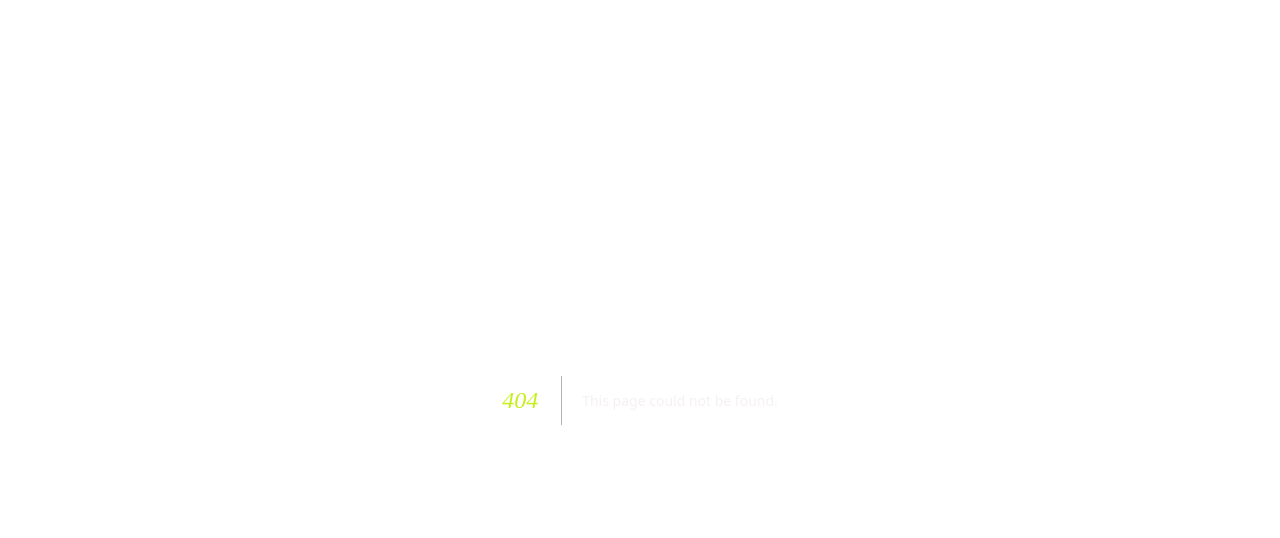
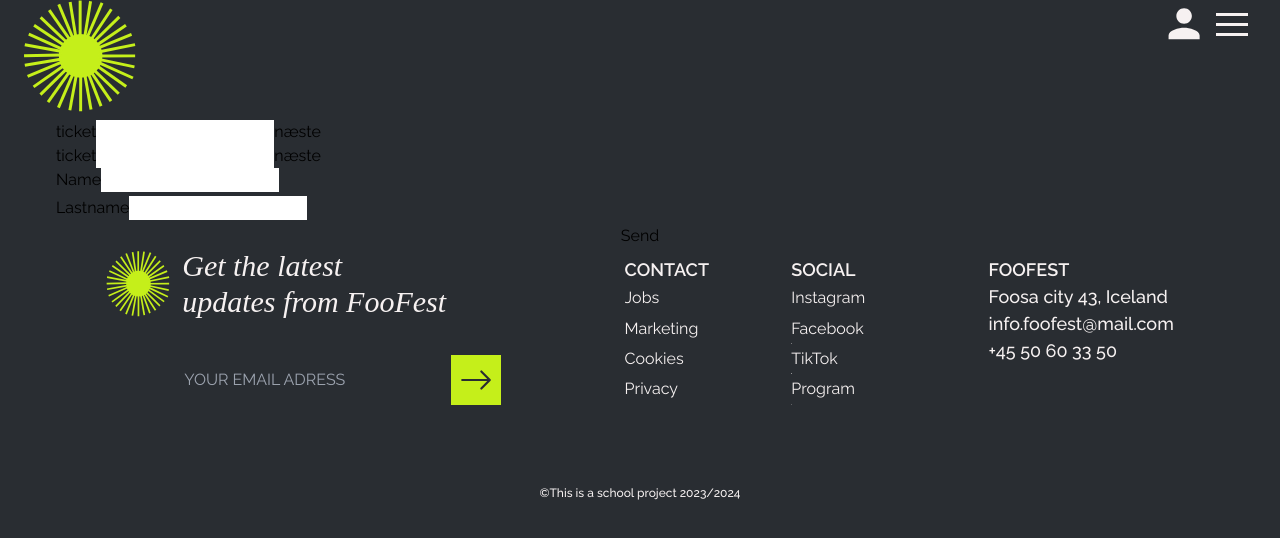
Before and after one commit to TheImpatientz/foofest_exam, a Next.js app: page /postTest in a window 1280 px wide. Before the commit this address had no page. Shown: the top 538 px of the page. Built offline with nearby package versions, Linux system fonts and the light colour scheme.

Commit message:
post request connected, burger

```diff
--- a/package.json
+++ b/package.json
@@ -9,6 +9,7 @@
     "lint": "next lint"
   },
   "dependencies": {
+    "hamburger-react": "^2.5.0",
     "next": "14.0.3",
     "react": "^18",
     "react-dom": "^18"
--- a/src/app/globals.css
+++ b/src/app/globals.css
@@ -13,7 +13,7 @@
 }
 body {
   background-color: var(--primary-color);
-  margin: 20px;
+  /* margin: 20px; */
 }
 /* Fonte */
 h1 {
@@ -56,8 +56,8 @@ a {
 /* Mobil */
 @media (max-width: 768px) {
   body {
-    margin-left: 1.25rem;
-    margin-right: 1.25rem;
+    /* margin-left: 1.25rem;
+    margin-right: 1.25rem; */
   }
   h2 {
     font-size: 2rem;
--- a/src/app/page.jsx
+++ b/src/app/page.jsx
@@ -7,6 +7,7 @@ import Header from "@/components/Header";
 import HeaderTwo from "@/components/HeaderTwo";
 import Labelinput from "@/components/Labelinput";
 import Layout from "@/components/Layout";
+import OurLink from "@/components/OurLink";
 import PrimaryButton from "@/components/PrimaryButton";
 import ProgramContent from "@/components/ProgramContent";
 import ProgramItem from "@/components/ProgramItem";
@@ -14,9 +15,8 @@ import RadioBtn from "@/components/RadioBtn";
 import SecondaryButton from "@/components/SecondaryButton";
 import YourPurchase from "@/components/YourPurchase";
 import Plusminus from "@/components/plusminus";
+
 import { useState } from "react";
-
-// import Link from "@/components/Link";
 
 export default function Home() {
   //metode til at få vist "flere sider" ligesom i matasquizzen
@@ -25,28 +25,9 @@ export default function Home() {
   const testArray = ["test", "test", "test", "test"];
   return (
     <Layout>
-      <form action="">
-        {visible === 1 && (
-          <section>
-            <p>ja</p>
-            <PrimaryButton
-              action={() => {
-                setVisible((o) => o + 1);
-              }}
-            />
-          </section>
-        )}
-        {visible === 2 && (
-          <section>
-            <p>nej</p>
-            <PrimaryButton
-              action={() => {
-                setVisible((o) => o + 1);
-              }}
-            />
-          </section>
-        )}
-      </form>
+      <h1>hallo</h1>
+
+      <OurLink text="Klik her til test post siden" href="/postTest" />
     </Layout>
   );
 }
--- /dev/null
+++ b/src/app/postTest/page.jsx
@@ -0,0 +1,88 @@
+"use client";
+
+import Layout from "@/components/Layout";
+
+let orderObj = {};
+
+function send(formData) {
+  const newOrder = {
+    firstname: formData.get("name"),
+    lastname: formData.get("lastname"),
+    streetadress: "hello",
+    zipcode: "newTraitArray",
+    city: "3",
+    email: null,
+    phone: 23,
+    landcode: "45",
+    day: 26,
+    month: 4,
+    year: 2000,
+  };
+  //console.log(newOrder);
+  postOrder(orderObj);
+}
+
+async function postOrder(data) {
+  let headersList = {
+    apikey: "eyJhbGciOiJIUzI1NiIsInR5cCI6IkpXVCJ9.eyJpc3MiOiJzdXBhYmFzZSIsInJlZiI6InBmZGZ3YXVmeXR3ZHVyb3BuZHl0Iiwicm9sZSI6ImFub24iLCJpYXQiOjE2OTY4NDY3NzMsImV4cCI6MjAxMjQyMjc3M30.cX_qLqrbHMXj2dbzqfm88QbNPlMAXYOy8OQkNapHWG8",
+    "Content-Type": "application/json",
+    Prefer: "return=representation",
+  };
+  let bodyContent = JSON.stringify(data);
+
+  let response = await fetch("https://pfdfwaufytwduropndyt.supabase.co/rest/v1/personal_informations", {
+    method: "POST",
+    body: bodyContent,
+    headers: headersList,
+  });
+
+  let answer = await response.json();
+  return answer;
+}
+
+function addTicket(formData) {
+  const input = formData.get("ticket");
+  console.log(input);
+  orderObj.lastname = input;
+  console.log(orderObj);
+}
+function addCamp(formData) {
+  const input = formData.get("camp");
+  console.log(input);
+  orderObj.camp = input;
+  console.log(orderObj);
+}
+
+export default function postTest() {
+  return (
+    <Layout>
+      <form action={addTicket}>
+        <label htmlFor="ticket">
+          ticket
+          <input type="text" id="ticket" name="ticket" />
+        </label>
+        <button type="submit">næste</button>
+      </form>
+
+      <form action={addCamp}>
+        <label htmlFor="camp">
+          ticket
+          <input type="text" id="camp" name="camp" />
+        </label>
+        <button type="submit">næste</button>
+      </form>
+
+      <form action={send} className="flex flex-col gap-1">
+        <label htmlFor="name">
+          Name
+          <input type="text" id="name" name="name" />
+        </label>
+        <label htmlFor="lastname">
+          Lastname
+          <input type="text" id="lastname" name="lastname" />
+        </label>
+        <button type="submit">Send</button>
+      </form>
+    </Layout>
+  );
+}
--- /dev/null
+++ b/src/app/tickets/page.jsx
@@ -0,0 +1,10 @@
+import HeaderTwo from "@/components/HeaderTwo";
+import Layout from "@/components/Layout";
+
+export default function tickets() {
+  return (
+    <Layout>
+      <HeaderTwo page="Tickets" />
+    </Layout>
+  );
+}
--- a/src/components/Footer.jsx
+++ b/src/components/Footer.jsx
@@ -1,12 +1,12 @@
 import Newsletter from "./Newsletter";
-import Link from "./Link";
+import OurLink from "./OurLink";
 
 export default function Footer() {
   return (
     <>
       <div className="grid grid-rows-3 w-4/5 ml-auto mr-auto md:w-auto md:grid-rows-1 md:grid-cols-[auto]">
         <Newsletter></Newsletter>
-        <div className="mt-auto mb-auto md:col-start-3 md:mt-2 md:ml-6 md:mr-auto md:ml-auto">
+        <div className="mt-auto mb-auto md:col-start-3 md:mt-2 md:mr-auto md:ml-auto">
           <p className="font-semibold">FOOFEST</p>
           <p>Foosa city 43, Iceland</p>
           <p>info.foofest@mail.com</p>
@@ -15,17 +15,17 @@ export default function Footer() {
         <div className="flex justify-between  mt-2 md:col-start-2 md:row-start-1 md:justify-around">
           <div>
             <p className="font-semibold">CONTACT</p>
-            <Link text="Jobs" size="small" href="/"></Link>
-            <Link text="Marketing" size="small" href="/"></Link>
-            <Link text="Cookies" size="small" href="/"></Link>
-            <Link text="Privacy" size="small" href="/"></Link>
+            <OurLink text="Jobs" size="small" href="/"></OurLink>
+            <OurLink text="Marketing" size="small" href="/"></OurLink>
+            <OurLink text="Cookies" size="small" href="/"></OurLink>
+            <OurLink text="Privacy" size="small" href="/"></OurLink>
           </div>
           <div>
             <p className="font-semibold">SOCIAL</p>
-            <Link text="Instagram" size="small" href="/"></Link>
-            <Link text="Facebook" size="small" href="/"></Link>
-            <Link text="TikTok" size="small" href="/"></Link>
-            <Link text="Program" size="small" href="/"></Link>
+            <OurLink text="Instagram" size="small" href="/"></OurLink>
+            <OurLink text="Facebook" size="small" href="/"></OurLink>
+            <OurLink text="TikTok" size="small" href="/"></OurLink>
+            <OurLink text="Program" size="small" href="/"></OurLink>
           </div>
         </div>
       </div>{" "}
--- a/src/components/Header.jsx
+++ b/src/components/Header.jsx
@@ -1,6 +1,15 @@
+"use client";
+import { Fade as Hamburger } from "hamburger-react";
+import { useState } from "react";
+import OurLink from "./OurLink";
+
+//Burgermenu icon + animation installeret fra https://hamburger-react.netlify.app (installeret 5/12/23)
+
 export default function Header() {
+  const [isOpen, setOpen] = useState(false);
+  const color = isOpen ? "#292d32" : "#f6f1f1";
   return (
-    <header className=" flex justify-between mb-2">
+    <header className={`flex justify-between mb-2 relative ${isOpen && "fixed"}`}>
       <a href="/">
         {" "}
         <svg className="md:h-28 md:w-28" width="57" height="57" viewBox="0 0 113 112" fill="none" xmlns="http://www.w3.org/2000/svg">
@@ -48,13 +57,29 @@ export default function Header() {
           />
         </svg>
 
-        {/* her skal burger menuen være i stedet for nedestående svg */}
-        <svg className="md:h-12 md:w-12 cursor-pointer mt-1" width="43" height="25" viewBox="0 0 43 28" fill="none" xmlns="http://www.w3.org/2000/svg">
-          <rect x="0.586792" y="0.47168" width="41.8194" height="5.90874" fill="#F6F1F1" />
-          <rect x="0.586792" y="10.812" width="41.8194" height="5.90874" fill="#F6F1F1" />
-          <rect x="0.586792" y="21.1523" width="41.8194" height="5.90874" fill="#F6F1F1" />
-        </svg>
+        <div className={`z-20 ${isOpen && "fixed right-0"}`}>
+          <Hamburger toggled={isOpen} toggle={setOpen} color={color} />
+        </div>
       </div>
+
+      <nav className={` ${isOpen ? "" : "translate-x-full"} flex items-center justify-center fixed top-0 right-0 transition-transform duration-500 ease-in-out bg-[var(--accent-color)] text-[var(--primary-color)] w-full md:w-1/2 h-screen z-10`}>
+        <ul className="flex flex-col items-center">
+          <li>
+            <OurLink size="big" text="Tickets" color="dark" href="/tickets" />
+          </li>
+          <li>
+            <OurLink size="big" text="Program" color="dark" href="/program" />
+          </li>
+          <li>
+            {" "}
+            <OurLink size="big" text="Campingspots" color="dark" href="/" />
+          </li>
+          <li>
+            {" "}
+            <OurLink size="big" text="About us" color="dark" href="/" />
+          </li>
+        </ul>
+      </nav>
     </header>
   );
 }
--- a/src/components/Link.jsx
+++ b/src/components/OurLink.jsx
@@ -1,14 +1,15 @@
+import Link from "next/link";
 import style from "@/components/Link.module.css";
 
 //Komponentet skal have en size, text og en href. size kan være enten "big" eller "small" (big til burger-menu og small til footer)
 //Hvis linket skal være i vores primary color (mørk), skal color tilføjes og sættes til "dark"
-export default function Link({ text, size, color, href }) {
+export default function OurLink({ text, size, color, href }) {
   const linkSize = size === "big" ? "md:text-7xl" : size === "small" ? "text-base" : "";
   const deskBigSize = size === "big" ? "text-3xl" : "";
 
   return (
-    <a href={href} className={` ${style.a} ${deskBigSize} ${linkSize} ${color === "dark" && style.burger_a}`}>
+    <Link href={href} className={` ${style.a} ${deskBigSize} ${linkSize} ${color === "dark" && style.burger_a}`}>
       {text}
-    </a>
+    </Link>
   );
 }
--- a/src/components/PrimaryButton.jsx
+++ b/src/components/PrimaryButton.jsx
@@ -1,8 +1,6 @@
 export default function PrimaryButton() {
   return (
-    <button
-      onClick={onClick}
-      className="bg-[#c5ef1a] mt-3 font-semibold w-full p-3 px-3  text-[15px] md:p-4 md:px-4 text-[#292d32] md:text-[20px] hover:bg-[#292d32] hover:text-[#c5ef1a] hover:outline hover:outline-[var(---border-color)] focus:bg-[#292d32] focus:text-[#c5ef1a]">
+    <button className="bg-[#c5ef1a] mt-3 font-semibold w-full p-3 px-3  text-[15px] md:p-4 md:px-4 text-[#292d32] md:text-[20px] hover:bg-[#292d32] hover:text-[#c5ef1a] hover:outline hover:outline-[var(---border-color)] focus:bg-[#292d32] focus:text-[#c5ef1a]">
       NEXT
     </button>
   );
```
Also changed, not shown: 1 other file (tests, documents, lock files or other folders).
